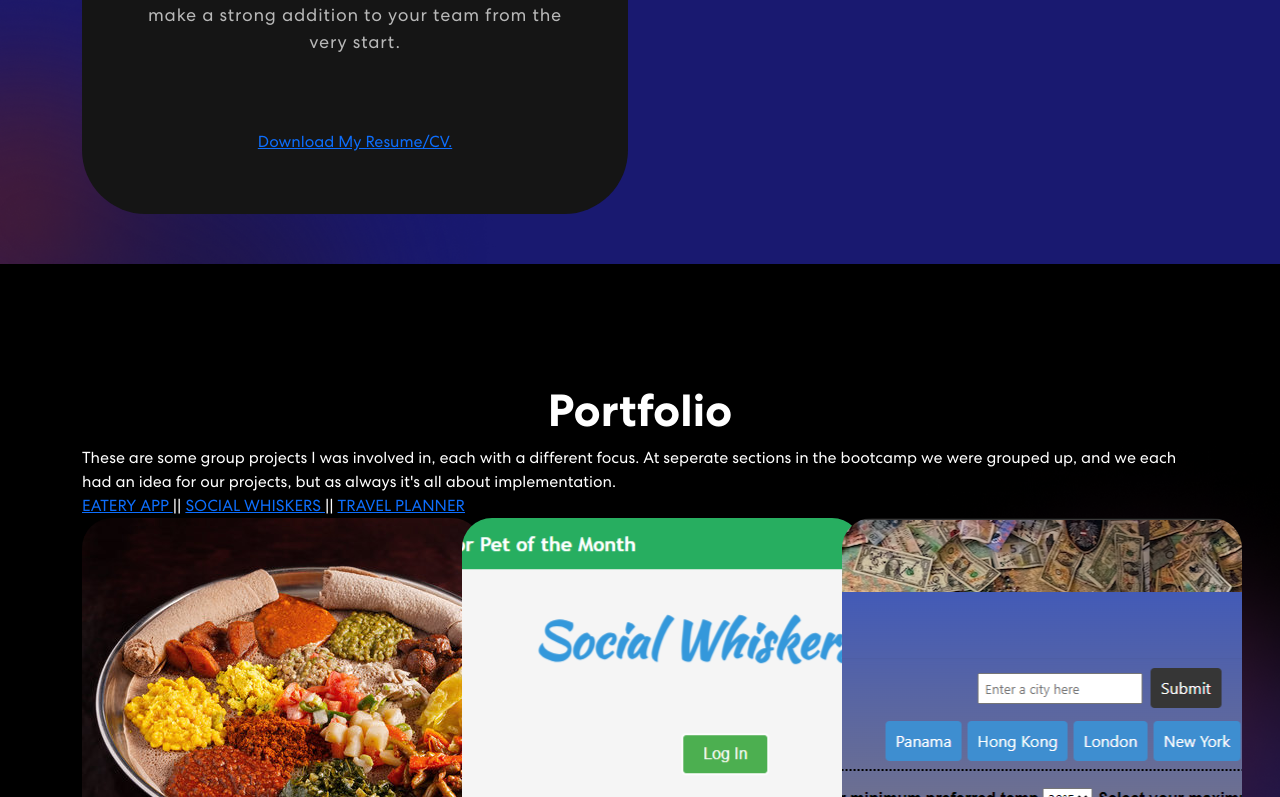
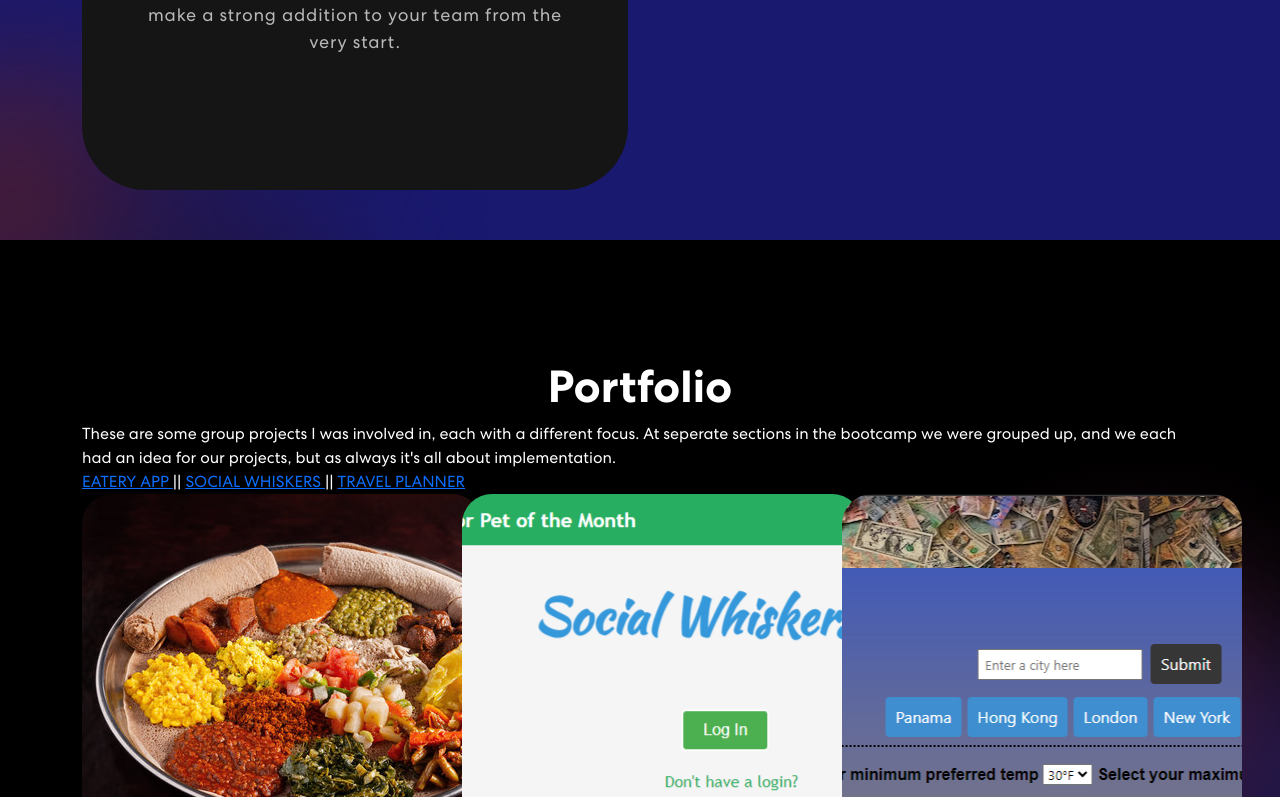
Before and after one commit to itsNicoleS/mod20-reactPortfolio, a React (Create React App) app: page / in a window 1280 px wide. Shown: the part 2143-2940 px from the top of the page. Built offline with nearby package versions, Linux system fonts and the light colour scheme.

Commit message:
trying to deploy

```diff
--- a/package.json
+++ b/package.json
@@ -2,6 +2,7 @@
   "homepage": "https://itsNicoleS.github.io/mod20-reactPortfolio",
   "name": "ns-portolio",
   "version": "0.1.0",
+
   "private": true,
   "dependencies": {
     "@testing-library/jest-dom": "^5.17.0",
--- a/src/components/Skills.js
+++ b/src/components/Skills.js
@@ -6,7 +6,7 @@ import meter1 from "../assets/img/meter1.svg";
 import meter2 from "../assets/img/meter2.svg";
 import meter3 from "../assets/img/meter3.svg";
 import colorSharp from "../assets/img/color-sharp.png";
-import res from "../assets/CVresume/nicole_smith.pdf";
+
 
 export const SkillRide = () => {
     const responsive = {
@@ -47,7 +47,7 @@ export const SkillRide = () => {
                                 preparation, I feel confident that
                                 I will make a strong addition to
                                 your team from the very start. </p>
-        <a href={res}> Download My Resume/CV.  </a>
+
                         </div>
                     </Col>
                     <Col>
```
Also changed, not shown: 1 other file (tests, documents, lock files or other folders).
